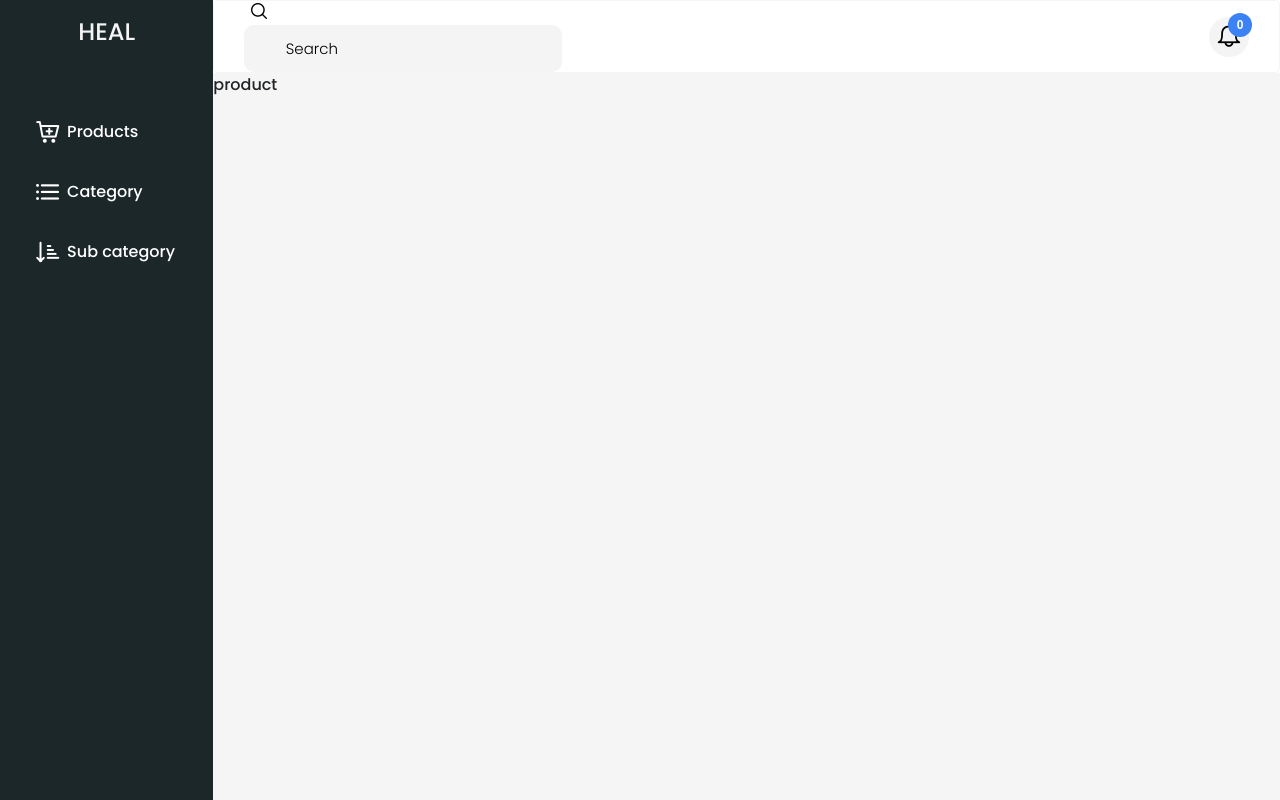
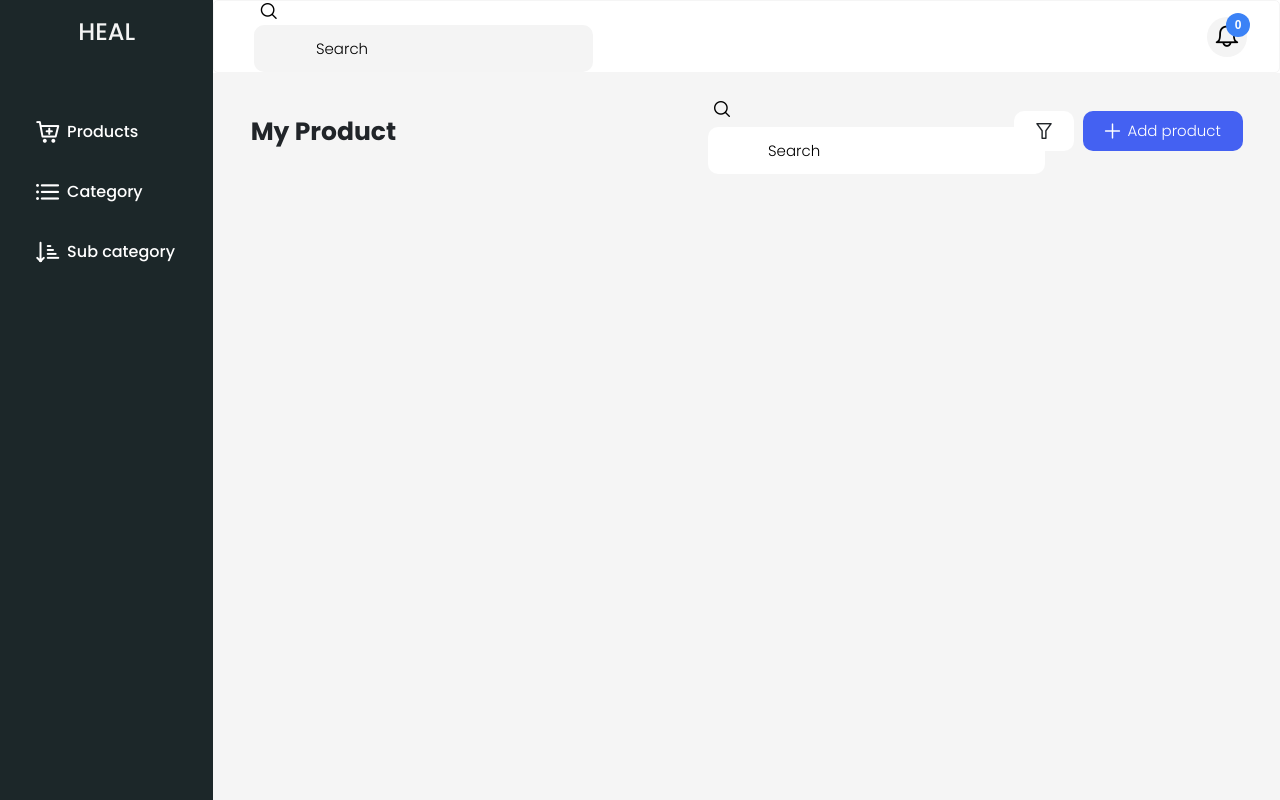
Before and after one commit to ArfaouiBadi/heal-client, a Vue app: page /dashboard/product in a window 1280 px wide. Built offline with nearby package versions, Linux system fonts and the light colour scheme; a web font is replaced by a local one.

Commit message:
added a navbar for the product dashboard componenet

```diff
--- a/src/components/Dashboard/DashboardNavbar.vue
+++ b/src/components/Dashboard/DashboardNavbar.vue
@@ -1,5 +1,6 @@
 <template>
   <div class="navbarContainer">
+    <div class="searchWrapper">
       <span class="p-input-icon-left">
         <i v-show="!isInputFocused" class="pi pi-search searchIcon" />
         <InputText
@@ -9,6 +10,8 @@
           @blur="handleInputBlur"
         />
       </span>
+    </div>
+
     <div>
       <div class="circleContainer">
         <i v-badge="0" class="pi pi-bell p-overlay-badge circleIcon" />
@@ -40,7 +43,10 @@ export default {
 };
 </script>
 
-<style lang="css" scoped>
+<style lang="css">
+.searchWrapper {
+  padding-left: 1%;
+}
 .searchField {
   background-color: #f4f4f4;
   color: black;
@@ -48,6 +54,7 @@ export default {
   border: none;
   border-radius: 10px;
   transition: width 0.3s ease-in-out;
+  padding-left: 10%;
 }
 
 .searchField::placeholder {
@@ -68,7 +75,7 @@ export default {
   justify-content: space-between;
   height: 100%;
   width: 100%;
-  padding-right: 30px;
+  padding-right: 3%;
   padding-left: 30px;
   box-sizing: border-box;
   border-radius: 5px;
--- a/src/components/Dashboard/DashboardProduct.vue
+++ b/src/components/Dashboard/DashboardProduct.vue
@@ -1,7 +1,111 @@
 <template lang="">
-  <div>product</div>
+  <div class="navBarAndFilter">
+    <div class="header">My Product</div>
+    <span class="p-input-icon-left search">
+      <i v-show="!isInputFocused" class="pi pi-search searchIcon" />
+      <InputText
+        placeholder="Search"
+        class="searchField"
+        @focus="handleInputFocus"
+        @blur="handleInputBlur"
+      />
+    </span>
+    <div class="filterContainer">
+      <div class="filterAddProduct">
+        <div class="squareContainer">
+          <i class="pi pi-filter" />
+        </div>
+        <div class="addProductSquare">
+          <i class="pi pi-plus" />
+          Add product
+        </div>
+      </div>
+    </div>
+    <div class="elements"></div>
+  </div>
 </template>
 <script lang="ts">
-export default {};
+import InputText from "primevue/inputtext";
+export default {
+  components: {
+    InputText,
+  },
+  data() {
+    return {
+      isInputFocused: false,
+    };
+  },
+  methods: {
+    handleInputFocus() {
+      this.isInputFocused = true;
+    },
+    handleInputBlur() {
+      this.isInputFocused = false;
+    },
+  },
+};
 </script>
-<style lang="css"></style>
+<style lang="css" scoped>
+.navBarAndFilter {
+  display: flex;
+  flex-direction: row;
+  justify-content: space-between;
+  align-items: center;
+  padding: 1.5% 3.5%;
+  font-size: 25px;
+  font-weight: 700;
+}
+.header {
+  flex: 2;
+}
+.searchField {
+  background-color: white;
+  color: black;
+  height: 50%;
+  border: none;
+  border-radius: 10px;
+  transition: width 0.3s ease-in-out;
+  padding-left: 10%;
+}
+.search {
+  flex: 1;
+}
+.filterContainer {
+  flex: 1;
+}
+.squareContainer {
+  display: flex;
+  align-items: center;
+  justify-content: center;
+  width: 60px;
+  height: 40px;
+  border-radius: 10px;
+  background-color: white; /* Adjust the background color as needed */
+  cursor: pointer;
+}
+.filterAddProduct {
+  display: flex;
+  flex-direction: row;
+  justify-content: space-between;
+  align-items: center;
+}
+.addProductSquare {
+  display: flex;
+  align-items: center;
+  justify-content: center;
+  width: 70%;
+  height: 40px;
+  border-radius: 10px;
+  background-color: #4461f2; /* Adjust the background color as needed */
+  cursor: pointer;
+}
+.addProductSquare {
+  color: white;
+  font-size: 15px;
+  font-weight: 300;
+  padding: 0 10px;
+}
+.addProductSquare i {
+  padding-right: 7px;
+}
+</style>
```
Lines whose indentation alone changed are shown as unchanged.
